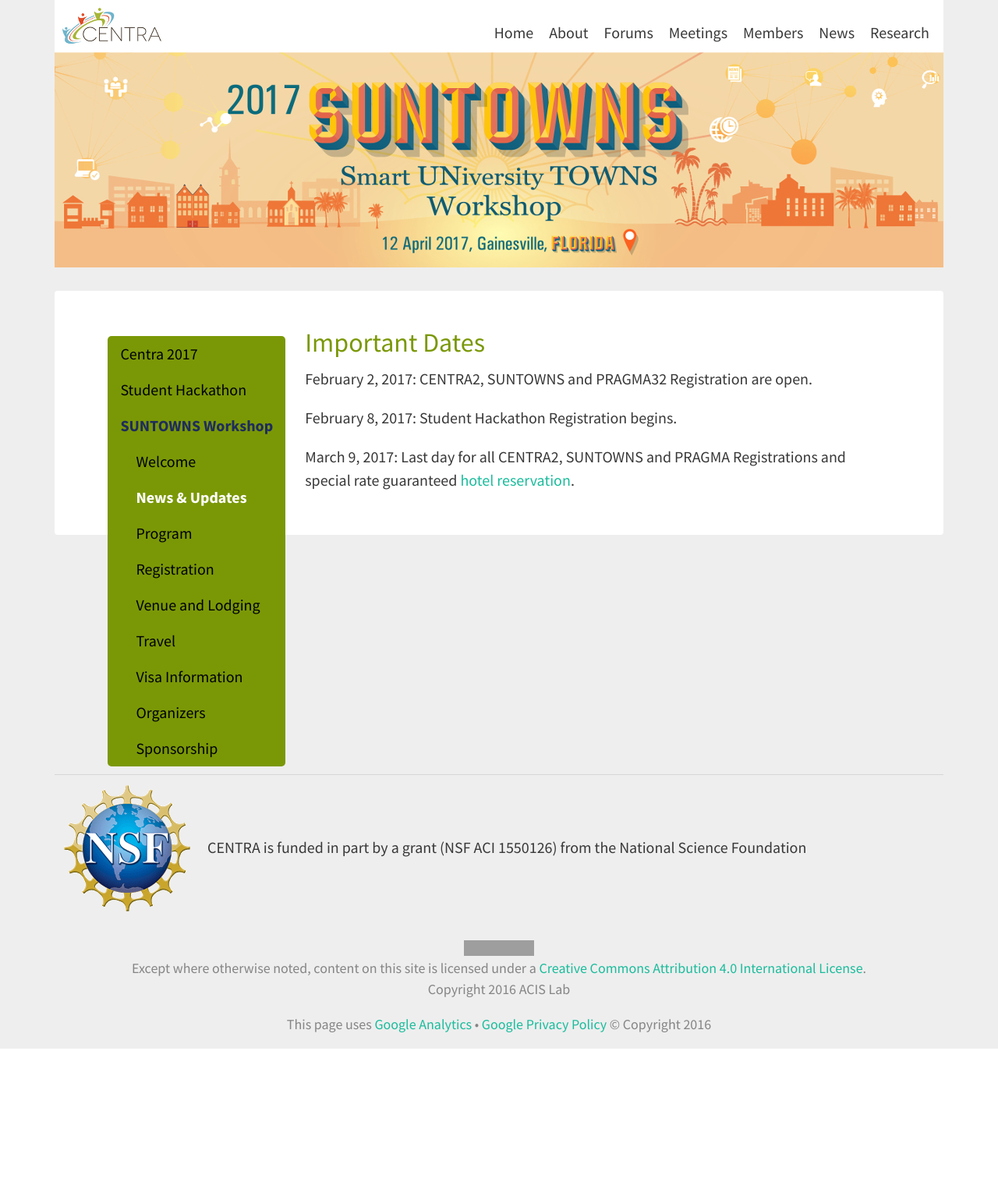
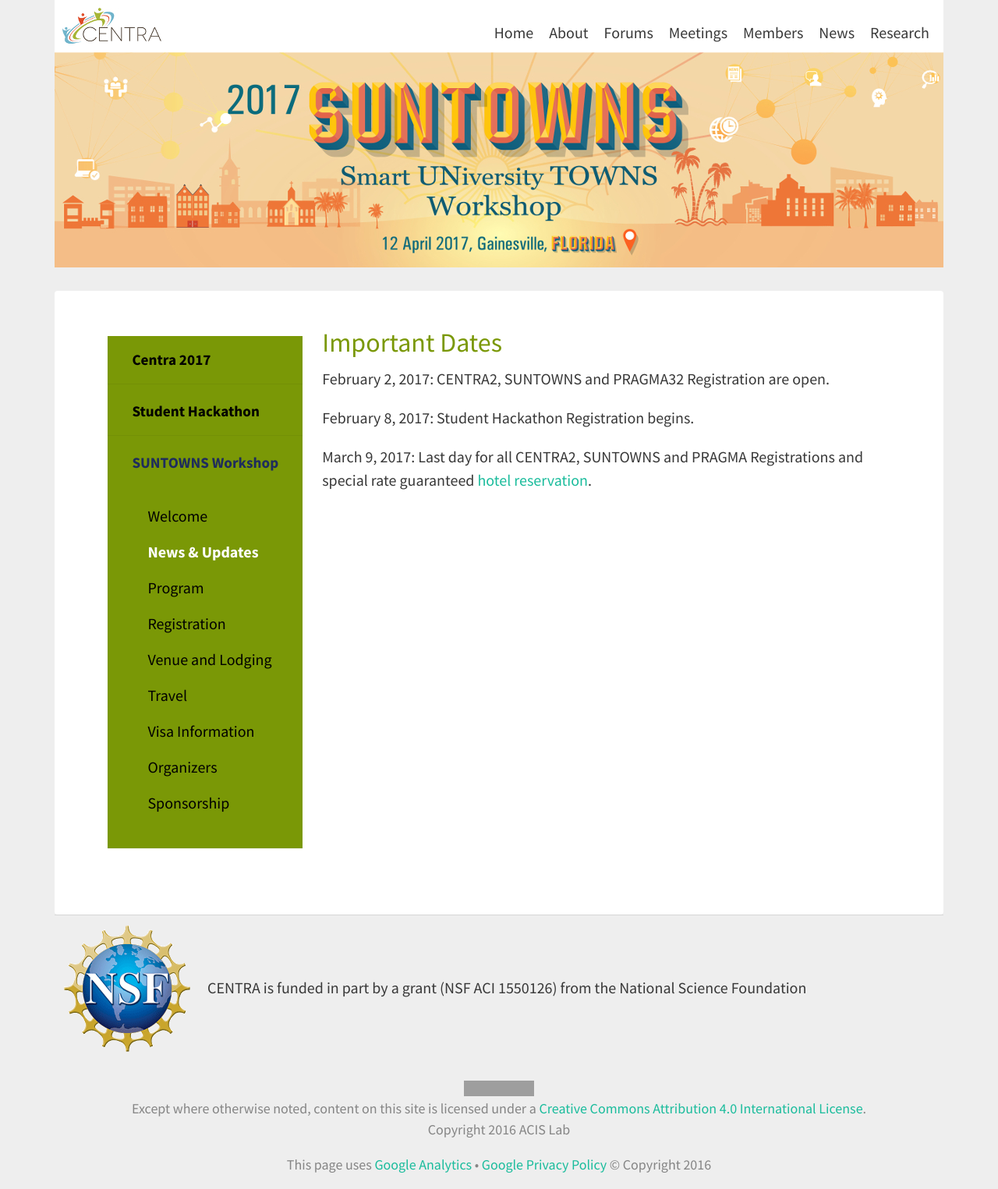
Before and after one commit to hmchou56/centra8, a Jekyll site: the page built from suntowns2017/news.md, in a window 1280 px wide. Shown: the whole page at 78% size. Built offline with Jekyll 4.4.1, drawn with Linux system fonts in a browser that asks for light colours; nearby versions of some CDN libraries; before the commit the page ends 1345 px from its top, so only the background shows below that; grey boxes are pictures that could not be loaded.

Commit message:
new accordion menu.

```diff
--- /dev/null
+++ b/_includes/centra2combinedmenu.html
@@ -0,0 +1,166 @@
+<style type="text/css">
+
+.centra_meeting_menu {
+	float:left;
+	list-style-type: none;
+	margin: 24px 25px 10px 0;
+	padding: 0px;
+	background-color: #7a9806;
+	border-radius: 5px;
+	/*background-color: #ff8d90;*/
+}
+
+.panel {
+	border: 0px black solid !important;
+	border-radius: 0px !important;
+}
+
+.panel-group {
+	border-radius: 0px !important;
+}
+
+.panel-default {
+	border: 0px black solid !important;
+	border-radius: 0px !important;
+}
+
+.centra_meeting_menu .panel-heading {
+	background-color: #7a9806;
+	border: 0px black solid !important;
+	border-radius: 0px !important;
+}
+
+.centra_meeting_menu .panel-heading a {
+	display: block;
+	color: #000;
+	font-size: 1.2em;
+	font-weight: bold;
+	padding: 8px 16px;
+	text-decoration: none;
+}
+
+.centra_meeting_menu .panel-heading a.selected {
+	display: block;
+	color: #1e2c5d;
+	font-size: 1.2em;
+	padding: 8px 16px;
+	font-weight: bold;
+	text-decoration: none;
+}
+
+.centra_meeting_menu .panel-body {
+	background-color: #7a9806;
+	border: 0px black solid !important;
+	border-radius: 0px;
+}
+
+ul.centra_meeting_menu_sub {
+	list-style-type: none;
+}
+
+li.centra_meeting_menu_sub > a {
+	display: block;
+	color: #000;
+	padding: 8px 16px;
+	text-decoration: none;
+}
+
+li.centra_meeting_menu_sub_selected > a {
+	display: block;
+	color: #fff;
+	padding: 8px 16px;
+	font-weight: bold;
+	text-decoration: none;
+}
+
+/* Change the link color on hover */
+li.centra_meeting_menu_sub > a:hover {
+	background-color: #555;
+	color: white;
+}
+
+section.post-content {
+	min-height: 800px;
+}
+
+</style>
+
+{% assign topmenuitem = 'centra_meeting_menu_top' %}
+{% assign submenuitem = 'centra_meeting_menu_sub' %}
+
+
+<div class="panel-group centra_meeting_menu" id="accordion" role="tablist" aria-multiselectable="false">
+	<div class="panel panel-default">
+		<div class="panel-heading" role="tab" id="centraHeading">
+			<h4 class="panel-title">
+				<a role="button" {% if page.url contains 'centra2' %} class="selected" {% endif %} data-toggle="collapse" data-parent="#accordion" href="#centra" aria-expanded="true" aria-controls="centra">
+					Centra 2017
+				</a>
+			</h4>
+		</div>
+		<div id="centra" {% if page.url contains 'centra2' %} class="panel-collapse collapse in" {% else %} class="panel-collapse collapse" {% endif %} role="tabpanel" aria-labelledby="centraHeading">
+			<div class="panel-body">
+				<ul class="centra_meeting_menu_sub">
+					<li {% if page.url == '/centra2/' %} class="{{ submenuitem | append:'_selected'}}" {% else %} class=" {{ submenuitem }}" {% endif %}><a href="/centra2/">Welcome</a></li>
+					<li {% if page.url contains 'news.html' %} class="{{ submenuitem | append:'_selected'}}" {% else %} class=" {{ submenuitem }}" {% endif %}><a href="/centra2/news.html">News & Updates</a></li>
+					<li {% if page.url contains 'program.html' %} class="{{ submenuitem | append:'_selected'}}" {% else %} class=" {{ submenuitem }}" {% endif %}><a href="/centra2/program.html">Program</a></li>
+					<li {% if page.url contains 'registration.html' %} class="{{ submenuitem | append:'_selected'}}" {% else %} class=" {{ submenuitem }}" {% endif %}><a href="/centra2/registration.html">Registration</a></li>
+					<li {% if page.url contains 'venue.html' %} class="{{ submenuitem | append:'_selected'}}" {% else %} class=" {{ submenuitem }}" {% endif %}><a href="/centra2/venue.html">Venue and Lodging</a></li>
+					<li {% if page.url contains 'travel.html' %} class="{{ submenuitem | append:'_selected'}}" {% else %} class=" {{ submenuitem }}" {% endif %}><a href="/centra2/travel.html">Travel</a></li>
+					<li {% if page.url contains 'visainfo.html' %} class="{{ submenuitem | append:'_selected'}}" {% else %} class=" {{ submenuitem }}" {% endif %}><a href="/centra2/visainfo.html">Visa Information</a></li>
+					<li {% if page.url contains 'organizers.html' %} class="{{ submenuitem | append:'_selected'}}" {% else %} class=" {{ submenuitem }}" {% endif %}><a href="/centra2/organizers.html">Organizers</a></li>
+					<li {% if page.url contains 'sponsorship.html' %} class="{{ submenuitem | append:'_selected'}}" {% else %} class=" {{ submenuitem }}" {% endif %}><a href="/centra2/sponsorship.html">Sponsorship</a></li>
+				</ul>
+			</div>
+		</div>
+    </div>
+	<div class="panel panel-default">
+		<div class="panel-heading" role="tab" id="hackathonHeading">
+			<h4 class="panel-title">
+				<a role="button" {% if page.url contains 'hackathon2017' %} class="selected" {% endif %} data-toggle="collapse" data-parent="#accordion" href="#hackathon" aria-expanded="false" aria-controls="hackathon">
+					Student Hackathon
+				</a>
+			</h4>
+		</div>
+		<div id="hackathon" {% if page.url contains 'hackathon2017' %} class="panel-collapse collapse in" {% else %} class="panel-collapse collapse" {% endif %} role="tabpanel" aria-labelledby="hackathonHeading">
+			<div class="panel-body">
+				<ul class="centra_meeting_menu_sub">
+					<li {% if page.url == '/hackathon2017/' %} class="{{ submenuitem | append:'_selected'}}" {% else %} class=" {{ submenuitem }}" {% endif %}><a href="/hackathon2017/">Welcome</a></li>
+					<li {% if page.url contains 'news.html' %} class="{{ submenuitem | append:'_selected'}}" {% else %} class=" {{ submenuitem }}" {% endif %}><a href="/hackathon2017/news.html">News & Updates</a></li>
+					<li {% if page.url contains 'program.html' %} class="{{ submenuitem | append:'_selected'}}" {% else %} class=" {{ submenuitem }}" {% endif %}><a href="/hackathon2017/program.html">Program</a></li>
+					<li {% if page.url contains 'registration.html' %} class="{{ submenuitem | append:'_selected'}}" {% else %} class=" {{ submenuitem }}" {% endif %}><a href="/hackathon2017/registration.html">Registration</a></li>
+					<li {% if page.url contains 'faq.html' %} class="{{ submenuitem | append:'_selected'}}" {% else %} class=" {{ submenuitem }}" {% endif %}><a href="/hackathon2017/faq.html">FAQ</a></li>
+					<li {% if page.url contains 'venue.html' %} class="{{ submenuitem | append:'_selected'}}" {% else %} class=" {{ submenuitem }}" {% endif %}><a href="/hackathon2017/venue.html">Venue and Lodging</a></li>
+					<li {% if page.url contains 'travel.html' %} class="{{ submenuitem | append:'_selected'}}" {% else %} class=" {{ submenuitem }}" {% endif %}><a href="/hackathon2017/travel.html">Travel</a></li>
+					<li {% if page.url contains 'visainfo.html' %} class="{{ submenuitem | append:'_selected'}}" {% else %} class=" {{ submenuitem }}" {% endif %}><a href="/hackathon2017/visainfo.html">Visa Information</a></li>
+					<li {% if page.url contains 'organizers.html' %} class="{{ submenuitem | append:'_selected'}}" {% else %} class=" {{ submenuitem }}" {% endif %}><a href="/hackathon2017/organizers.html">Organizers</a></li>
+					<li {% if page.url contains 'sponsorship.html' %} class="{{ submenuitem | append:'_selected'}}" {% else %} class=" {{ submenuitem }}" {% endif %}><a href="/hackathon2017/sponsorship.html">Sponsorship</a></li>
+				</ul>
+			</div>
+		</div>
+    </div>
+	<div class="panel panel-default">
+		<div class="panel-heading" role="tab" id="sundownsHeading">
+			<h4 class="panel-title">
+				<a role="button" {% if page.url contains 'suntowns2017' %} class="selected" {% endif %}  data-toggle="collapse" data-parent="#accordion" href="#suntowns" aria-expanded="false" aria-controls="suntowns">
+					SUNTOWNS Workshop
+				</a>
+			</h4>
+		</div>
+		<div id="suntowns" {% if page.url contains 'suntowns2017' %} class="panel-collapse collapse in" {% else %} class="panel-collapse collapse" {% endif %} role="tabpanel" aria-labelledby="sundownsHeading">
+			<div class="panel-body">
+				<ul class="centra_meeting_menu_sub">
+					<li {% if page.url == '/suntowns2017/' %} class="{{ submenuitem | append:'_selected'}}" {% else %} class=" {{ submenuitem }}" {% endif %}><a href="/suntowns2017/">Welcome</a></li>
+					<li {% if page.url contains 'news.html' %} class="{{ submenuitem | append:'_selected'}}" {% else %} class=" {{ submenuitem }}" {% endif %}><a href="/suntowns2017/news.html">News & Updates</a></li>
+					<li {% if page.url contains 'program.html' %} class="{{ submenuitem | append:'_selected'}}" {% else %} class=" {{ submenuitem }}" {% endif %}><a href="/suntowns2017/program.html">Program</a></li>
+					<li {% if page.url contains 'registration.html' %} class="{{ submenuitem | append:'_selected'}}" {% else %} class=" {{ submenuitem }}" {% endif %}><a href="/suntowns2017/registration.html">Registration</a></li>
+					<li {% if page.url contains 'venue.html' %} class="{{ submenuitem | append:'_selected'}}" {% else %} class=" {{ submenuitem }}" {% endif %}><a href="/suntowns2017/venue.html">Venue and Lodging</a></li>
+					<li {% if page.url contains 'travel.html' %} class="{{ submenuitem | append:'_selected'}}" {% else %} class=" {{ submenuitem }}" {% endif %}><a href="/suntowns2017/travel.html">Travel</a></li>
+					<li {% if page.url contains 'visainfo.html' %} class="{{ submenuitem | append:'_selected'}}" {% else %} class=" {{ submenuitem }}" {% endif %}><a href="/suntowns2017/visainfo.html">Visa Information</a></li>
+					<li {% if page.url contains 'organizers.html' %} class="{{ submenuitem | append:'_selected'}}" {% else %} class=" {{ submenuitem }}" {% endif %}><a href="/suntowns2017/organizers.html">Organizers</a></li>
+					<li {% if page.url contains 'sponsorship.html' %} class="{{ submenuitem | append:'_selected'}}" {% else %} class=" {{ submenuitem }}" {% endif %}><a href="/suntowns2017/sponsorship.html">Sponsorship</a></li>
+				</ul>
+			</div>
+		</div>
+    </div>
+ </div>
--- a/_layouts/centrameeting.html
+++ b/_layouts/centrameeting.html
@@ -7,6 +7,6 @@
     <img src="{{ site.baseurl }}/{{ page.feature-img }}"  style="width: 100%; height: 100%;">
   </header>
 
-  <section class="post-content">{% include centramenu.html %}{{ content }}</section>
+  <section class="post-content">{% include centra2combinedmenu.html %}{{ content }}</section>
 </article>
 </div>
--- a/_layouts/hackathon.html
+++ b/_layouts/hackathon.html
@@ -7,6 +7,6 @@
     <img src="{{ site.baseurl }}/{{ page.feature-img }}"  style="width: 100%; height: 100%;">
   </header>
 
-  <section class="post-content">{% include hackathonmenu.html %}{{ content }}</section>
+  <section class="post-content">{% include centra2combinedmenu.html %}{{ content }}</section>
 </article>
 </div>
--- a/_layouts/suntowns.html
+++ b/_layouts/suntowns.html
@@ -7,6 +7,6 @@
     <img src="{{ site.baseurl }}/{{ page.feature-img }}"  style="width: 100%; height: 100%;">
   </header>
 
-  <section class="post-content">{% include suntownsmenu.html %}{{ content }}</section>
+  <section class="post-content">{% include centra2combinedmenu.html %}{{ content }}</section>
 </article>
 </div>
```
